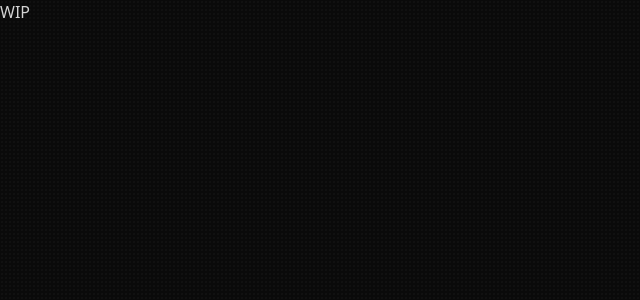
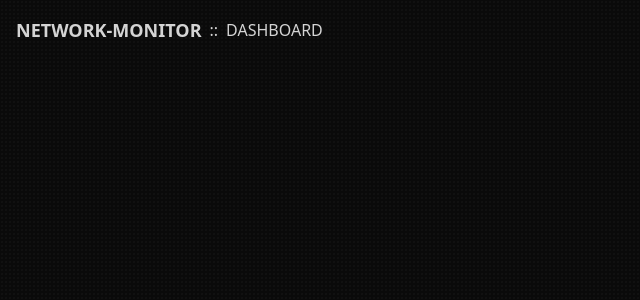
Before and after one commit to r1pk/network-monitor, a React (Vite) app in the folder client/: page / in a window 1280 px wide. Shown: the top 300 px of the page, without its empty margins (0-640 px from the left). Built offline with nearby package versions, Linux system fonts and the light colour scheme.

Commit message:
feat: create base structure for dashboard page

```diff
--- /dev/null
+++ b/client/src/components/header-title.jsx
@@ -0,0 +1,9 @@
+export const HeaderTitle = ({ title = 'Home' }) => {
+  return (
+    <h2 className="flex items-center gap-x-2">
+      <span className="text-lg font-bold uppercase">network-monitor</span>
+      <span>::</span>
+      <span className="font-medium uppercase">{title}</span>
+    </h2>
+  );
+};
--- a/client/src/main.jsx
+++ b/client/src/main.jsx
@@ -1,5 +1,7 @@
 import { StrictMode } from 'react';
 import { createRoot } from 'react-dom/client';
+
+import { Dashboard } from '@/pages/dashboard';
 
 import '@/main.css';
 
@@ -8,6 +10,6 @@ const root = createRoot(node);
 
 root.render(
   <StrictMode>
-    <span>WIP</span>
+    <Dashboard />
   </StrictMode>,
 );
--- /dev/null
+++ b/client/src/pages/dashboard.jsx
@@ -0,0 +1,11 @@
+import { HeaderTitle } from '@/components/header-title';
+
+export const Dashboard = () => {
+  return (
+    <main className="container mx-auto p-4">
+      <header>
+        <HeaderTitle title="Dashboard" />
+      </header>
+    </main>
+  );
+};
```
